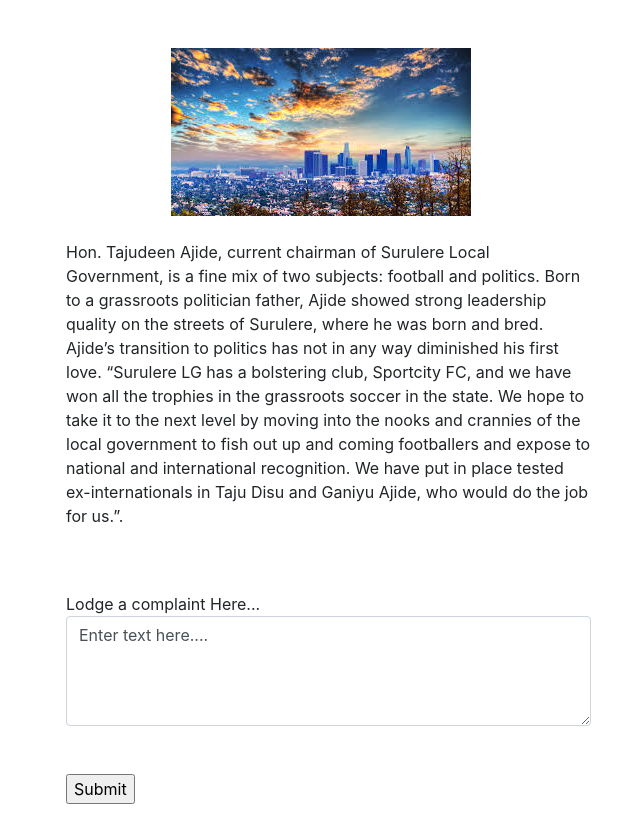
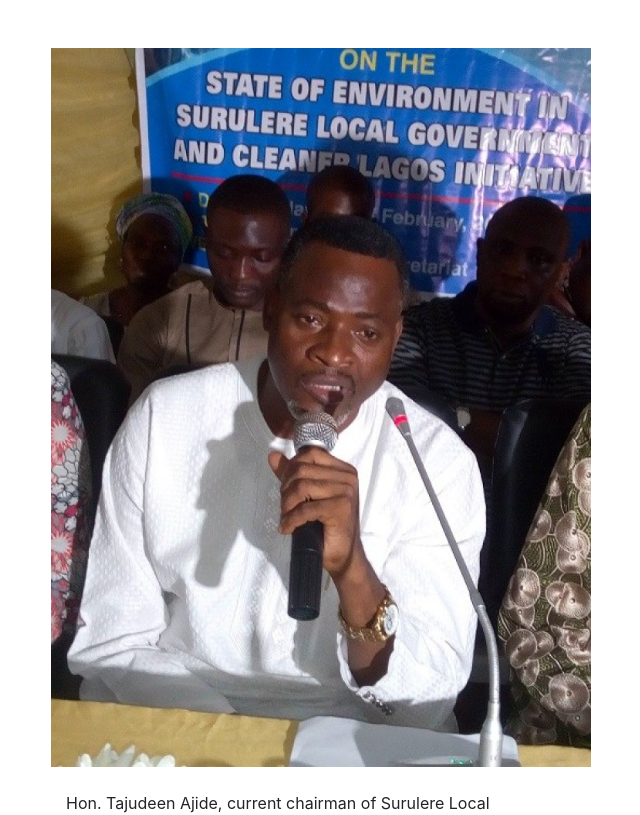
Before and after one commit to onyekachimary/linuxjobber, an Angular app in the folder wikipol/: page /profile in a window 1280 px wide. Shown: the top 815 px of the page, without its empty margins (34-674 px from the left). Built offline with nearby package versions, Linux system fonts and the light colour scheme.

Commit message:
first commit

```diff
--- a/wikipol/src/app/display/display.component.html
+++ b/wikipol/src/app/display/display.component.html
@@ -6,7 +6,7 @@
     <meta http-equiv="X-UA-Compatible" content="ie=edge">
     <link rel="stylesheet" href="https://stackpath.bootstrapcdn.com/bootstrap/4.3.1/css/bootstrap.min.css" integrity="sha384-ggOyR0iXCbMQv3Xipma34MD+dH/1fQ784/j6cY/iJTQUOhcWr7x9JvoRxT2MZw1T" crossorigin="anonymous">
 	<title></title>
-</head>
+</head><br><br>
 <body>
 	<div class="container">
 	<div class="row">
--- a/wikipol/src/app/profile/profile.component.html
+++ b/wikipol/src/app/profile/profile.component.html
@@ -11,7 +11,7 @@
 	<div class="container">
 	<div class="row">
 	<div class="col-md-6" align="middle">
-		<img class="img-fluid"  src="assets/image/download.jpg"><br><br>
+		<img class="img-fluid" src="assets/image/Tajudeen-Ajide-Surulere-LG-Chairman.jpg"><br><br>
 	</div>
 	</div>
 	<div class="col-md-6">
```
